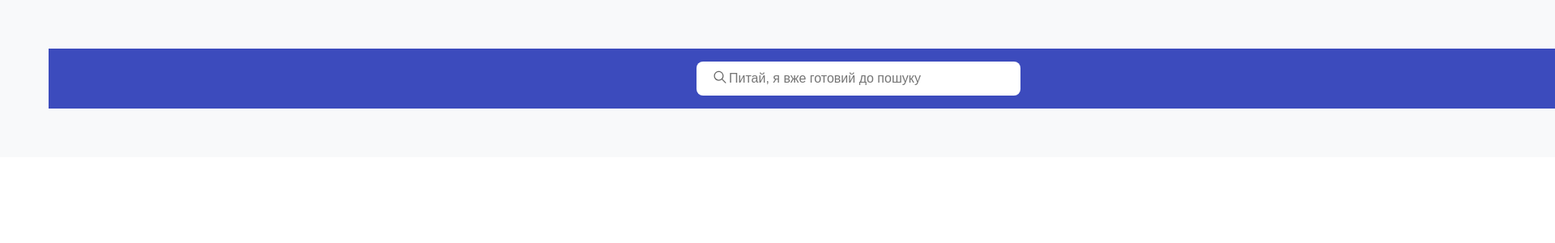
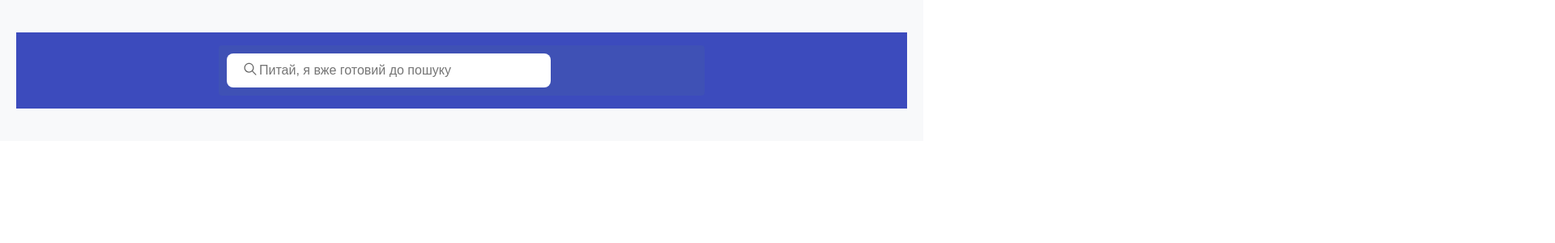
Before and after one commit to Halina-Bulochnikova/goit-react-hw-04, a React (Vite) app: page / in a window 1280 px wide. Shown: the top 300 px of the page at 81% size, 1920 px wide, since content can reach past the window. Built offline with nearby package versions, Linux system fonts and the light colour scheme.

Commit message:
add css file

```diff
--- a/src/components/App/App.module.css
+++ b/src/components/App/App.module.css
@@ -48,6 +48,9 @@
   padding: 20px;
   background-color: #f8f9fa;
   min-width: 1140px;
+  max-width: 1200px;
+  margin: 0 auto;
+
 }
 .title {
   margin-bottom: 20px;
--- a/src/components/ImageCard/ImageCard.module.css
+++ b/src/components/ImageCard/ImageCard.module.css
@@ -15,6 +15,7 @@
   width: 100%;
   height: 200px;
   object-fit: cover;
+
 }
 .review {
   display: grid;
--- a/src/components/SearchBar/SearchBar.module.css
+++ b/src/components/SearchBar/SearchBar.module.css
@@ -1,12 +1,11 @@
 .section {
   margin: 20px;
-  width: 2000px;
+  width: 100%;
 }
 .header {
   display: flex;
   justify-content: center;
   align-items: center;
-  margin: 20px;
   width: 100%;
   padding: 16px;
   background-color: #3c4bbd;
@@ -15,7 +14,17 @@
   display: flex;
   flex-direction: column;
   align-items: center;
-  width: 400px;
+
+
+  justify-content: center;
+  align-items: center;
+
+  padding: 10px;
+  background-color: #3f51b5;
+  border-radius: 4px;
+  width: 100%;
+  max-width: 600px;
+  margin: 0 auto;
 }
 .inputWrapper {
   position: relative;
@@ -54,6 +63,11 @@
   font-size: 16px;
   border-radius: 8px;
   border: none;
+  max-width: 400px;
+
+
+
+
 }
 .searchField:hover,
 .searchField:focus {
--- a/src/index.css
+++ b/src/index.css
@@ -27,7 +27,7 @@ body {
   display: flex;
   font-family: sans-serif;
   line-height: 1.5;
-  min-width: 100vw;
+  width: 100%;
   min-height: 100vh;
 }
 
```
